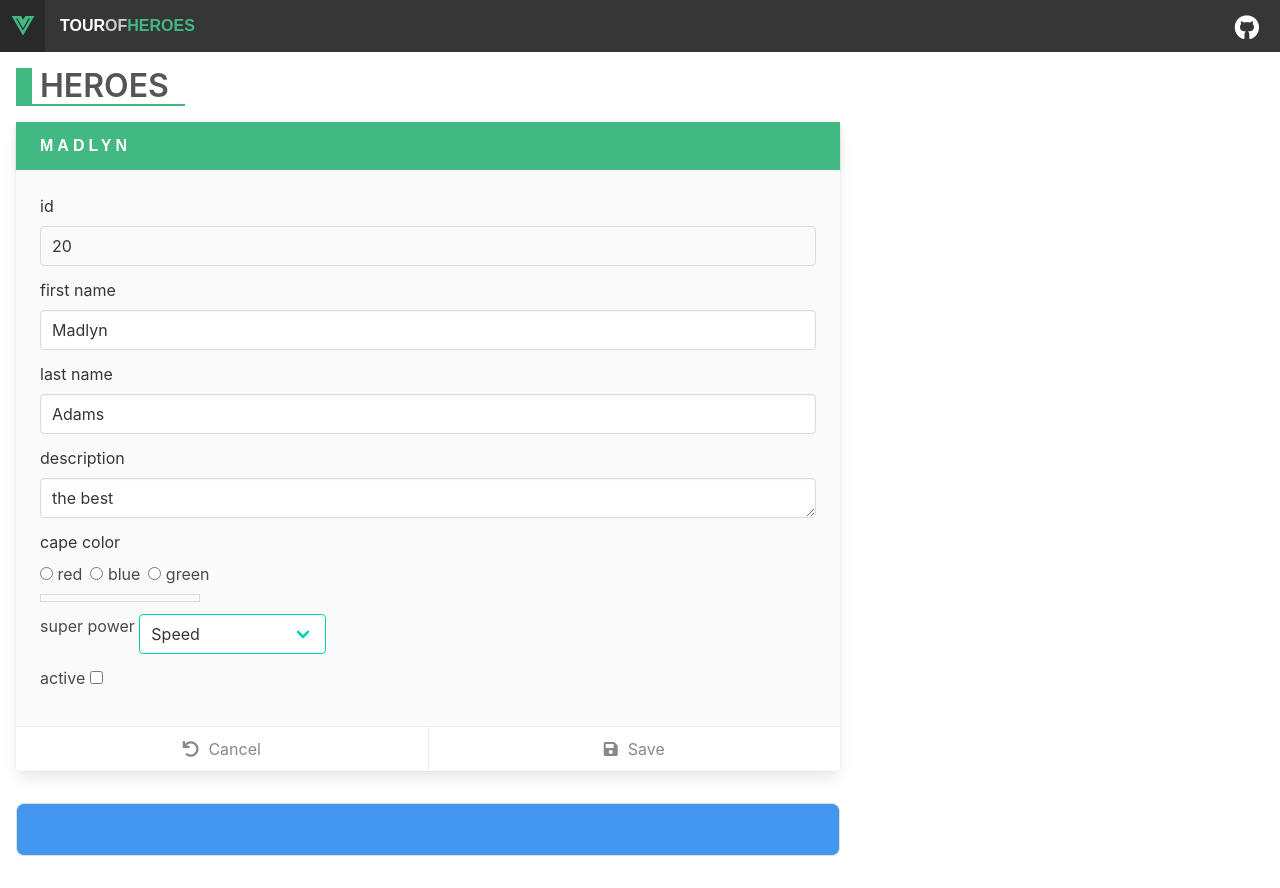
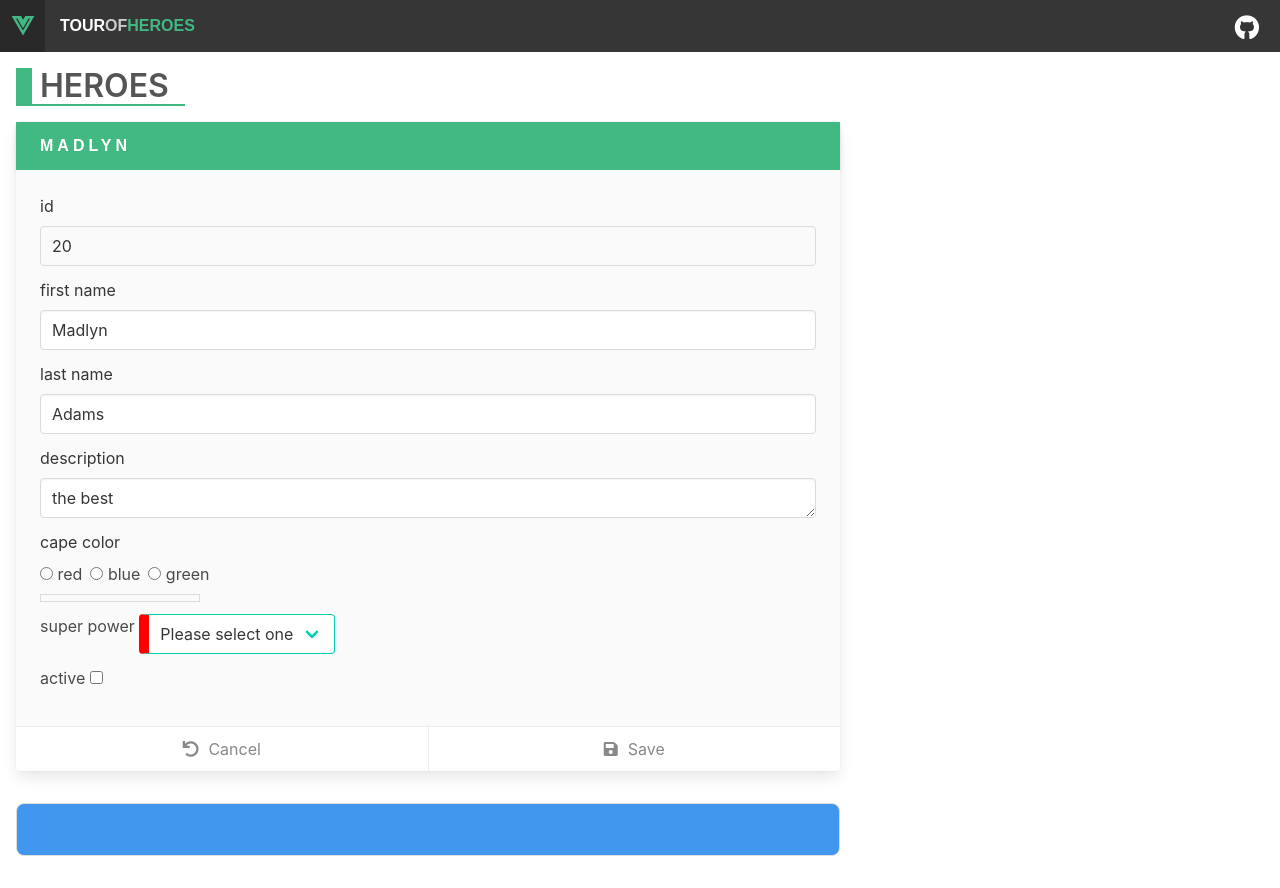
Before and after one commit to carloscorti/vue-heroes, a Vue app: page / in a window 1280 px wide. Built offline with nearby package versions, Linux system fonts and the light colour scheme.

Commit message:
select databinding, handle key event, conditional classes

```diff
--- a/src/components/heroes.vue
+++ b/src/components/heroes.vue
@@ -70,7 +70,12 @@
                 <label for="power">
                   super power
                   <div class="select is-primary">
-                    <select id="power">
+                    <select
+                      id="power"
+                      v-model="hero.power"
+                      :class="{ invalid: !hero.power }"
+                      @keyup.esc="clearPower"
+                    >
                       <option disabled value>Please select one</option>
                       <option>Speed</option>
                       <option>Flight</option>
@@ -138,6 +143,10 @@ export default {
     cancel() {
       this.message = '';
     },
+
+    clearPower() {
+      this.hero.power = '';
+    },
   },
 };
 </script>
```
